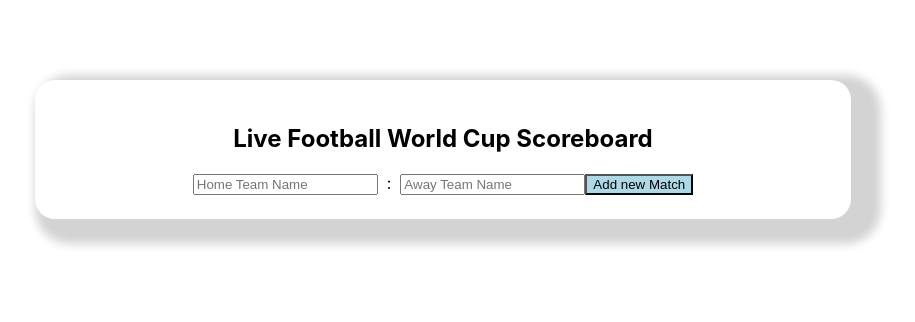
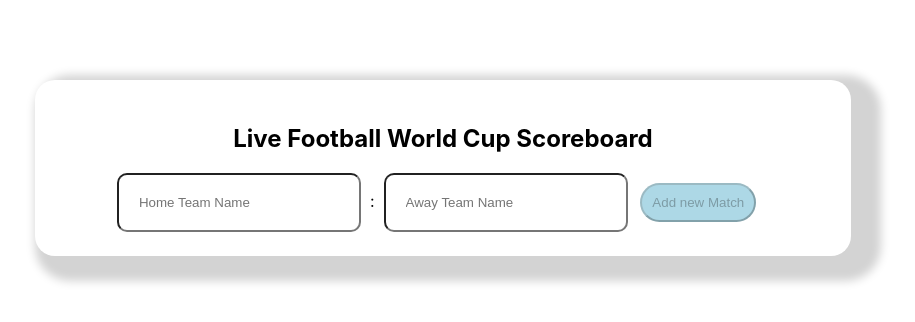
Before and after one commit to MrOlegKravchenko/TDD, a React (Create React App) app: page / in a window 1280 px wide. Shown: the top 322 px of the page, without its empty margins (197-1112 px from the left). Built offline with nearby package versions, Linux system fonts and the light colour scheme.

Commit message:
Replace css files with scss modules, disable add button if team name inputs are empty.

```diff
--- a/package.json
+++ b/package.json
@@ -16,7 +16,9 @@
   "dependencies": {
     "react": "16.14.0",
     "react-dom": "16.14.0",
-    "react-scripts": "4.0.3"
+    "react-scripts": "4.0.3",
+    "sass": "^1.55.0",
+    "sass-loader": "^13.0.2"
   },
   "devDependencies": {
     "@testing-library/jest-dom": "^5.11.6",
--- a/src/App.css
+++ /dev/null
@@ -1,3 +0,0 @@
-.App {
-  text-align: center;
-}
--- a/src/App.js
+++ b/src/App.js
@@ -1,24 +1,16 @@
 import React, { useState } from 'react';
-import './App.css';
 import AddField from './components/AddField/AddField';
 import CurrentMatches from './components/CurrentMatches/CurrentMatches';
 import MatchesSummary from './components/MatchesSummary/MatchesSummary';
+
+import styles from './App.module.scss';
 
 function App() {
     const [currentMatches, setCurrentMatches] = useState({});
     const [matchesSummary, setMatchesSummary] = useState({});
 
     return (
-        <div
-            className='App'
-            style={{
-                margin: '10vh auto',
-                padding: '3vh',
-                width: '60vw',
-                borderRadius: '20px',
-                boxShadow: '15px 10px 10px 15px lightgray',
-            }}
-        >
+        <div className={styles.App}>
             <header>
                 <h2>
                     Live Football World Cup Scoreboard
--- /dev/null
+++ b/src/App.module.scss
@@ -0,0 +1,8 @@
+.App {
+  text-align: center;
+  margin: 10vh auto;
+  padding: 3vh;
+  width: 60vw;
+  border-radius: 20px;
+  box-shadow: 15px 10px 10px 15px lightgray;
+}
--- a/src/components/AddField/AddField.js
+++ b/src/components/AddField/AddField.js
@@ -1,4 +1,6 @@
 import React, { useState } from 'react';
+
+import style from './AddField.module.scss'
 
 const AddField = ({ setCurrentMatches }) => {
     const [homeTeamName, setHomeTeamName] = useState('');
@@ -23,6 +25,7 @@ const AddField = ({ setCurrentMatches }) => {
                type='text'
                id='homeTeam'
                placeholder='Home Team Name'
+               className={style.addTeamInputs}
                value={homeTeamName}
                onChange={event => setHomeTeamName(event.target.value)}/>
            &nbsp;
@@ -32,12 +35,14 @@ const AddField = ({ setCurrentMatches }) => {
                type='text'
                id='awayTeam'
                placeholder='Away Team Name'
+               className={style.addTeamInputs}
                value={awayTeamName}
                onChange={event => setAwayTeamName(event.target.value)}
            />
            <button
                id='addMatchButton'
-               style={{backgroundColor: 'lightblue'}}
+               className={style.addButton}
+               disabled={awayTeamName.length === 0 || homeTeamName.length === 0}
                onClick={() => {
                    createMatchHandler();
                    setHomeTeamName('');
--- /dev/null
+++ b/src/components/AddField/AddField.module.scss
@@ -0,0 +1,11 @@
+.addTeamInputs {
+    width:200px;
+    padding:20px;
+    border-radius: 10px;
+}
+.addButton {
+    padding: 10px;
+    border-radius: 25px;
+    margin: 0 1vw;
+    background-color: lightblue;
+}
--- a/src/components/Match/Match.js
+++ b/src/components/Match/Match.js
@@ -1,4 +1,6 @@
 import React from 'react';
+
+import style from './Match.module.scss'
 
 
 const Match = ({ id, currentMatches, setCurrentMatches, setMatchesSummary }) => {
@@ -26,7 +28,7 @@ const Match = ({ id, currentMatches, setCurrentMatches, setMatchesSummary }) =>
     };
 
     return (
-       <div id={`matchField_${id}`} style={{ display: 'inline-flex', padding: '4px'}}>
+       <div id={`matchField_${id}`} className={style.match}>
            <div id='homeTeam'>
                <label  htmlFor='points'>
                    {currentMatches[id].homeTeam}
@@ -35,11 +37,7 @@ const Match = ({ id, currentMatches, setCurrentMatches, setMatchesSummary }) =>
                    type='number'
                    id={`${currentMatches[id].id}_homeTeamPoints`}
                    name='points'
-                   style={{
-                       padding: 0,
-                       width: '30px',
-                       margin: '0 10px'
-                   }}
+                   className={style.matchInput}
                    min='0'
                    step='1'
                    value={currentMatches[id].homeTeamScore}
@@ -54,11 +52,7 @@ const Match = ({ id, currentMatches, setCurrentMatches, setMatchesSummary }) =>
                    type='number'
                    id={`${currentMatches[id].id}_awayTeamPoints`}
                    name='points'
-                   style={{
-                       padding: 0,
-                       width: '30px',
-                       margin: '0 10px'
-                   }}
+                   className={style.matchInput}
                    min='0'
                    step='1'
                    value={currentMatches[id].awayTeamScore}
@@ -71,6 +65,7 @@ const Match = ({ id, currentMatches, setCurrentMatches, setMatchesSummary }) =>
            &nbsp;
            <button
                id='removeMatchButton'
+               className={style.matchButtons}
                style={{backgroundColor: 'lightcoral'}}
                onClick={() => removeMatchHandler(id)}
            >
@@ -78,6 +73,7 @@ const Match = ({ id, currentMatches, setCurrentMatches, setMatchesSummary }) =>
            </button>
            <button
                id='finishMatchButton'
+               className={style.matchButtons}
                style={{backgroundColor: 'lightblue'}}
                onClick={() => {
                    finishMatchHandler();
--- /dev/null
+++ b/src/components/Match/Match.module.scss
@@ -0,0 +1,15 @@
+.match {
+    display: inline-flex;
+    padding: 4px;
+
+    .matchInput {
+        padding: 0;
+        width: 30px;
+        margin: 0 10px;
+    }
+    .matchButtons {
+        padding: 10px;
+        border-radius: 15px;
+        margin: 0 1vw;
+    }
+}
```
Also changed, not shown: 1 other file (tests, documents, lock files or other folders).
